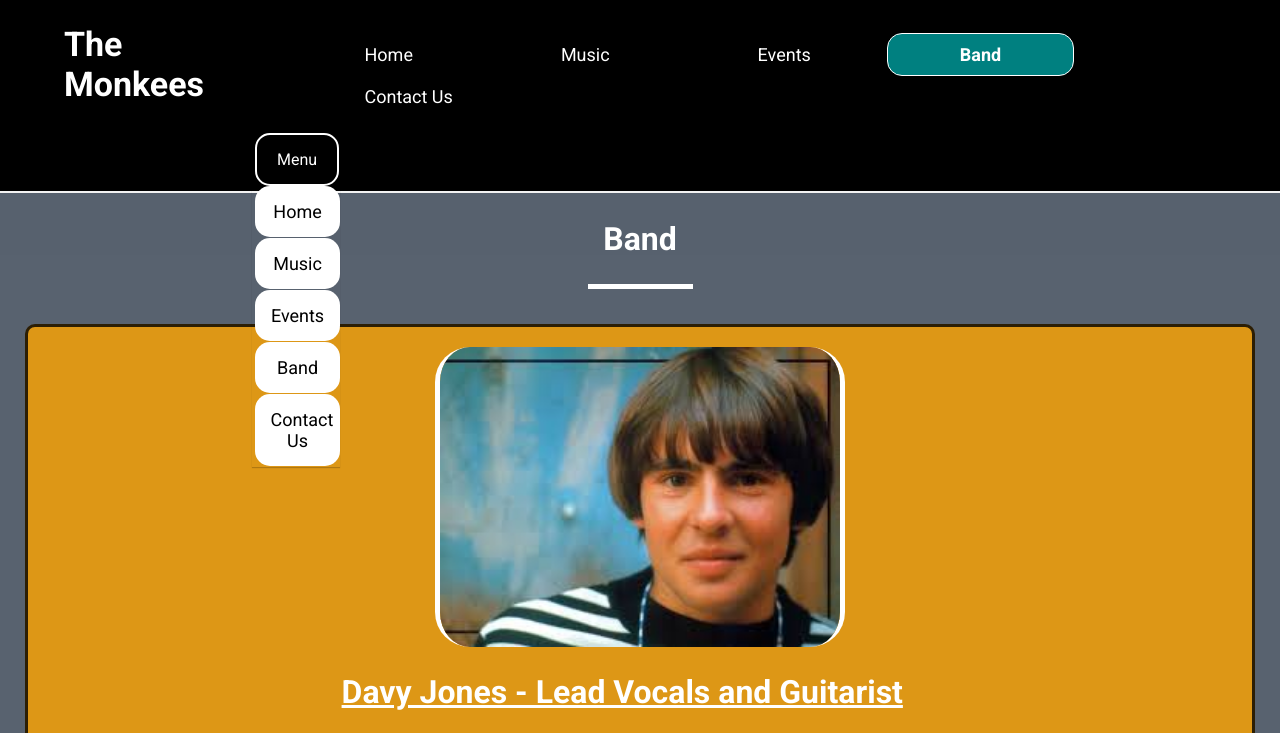
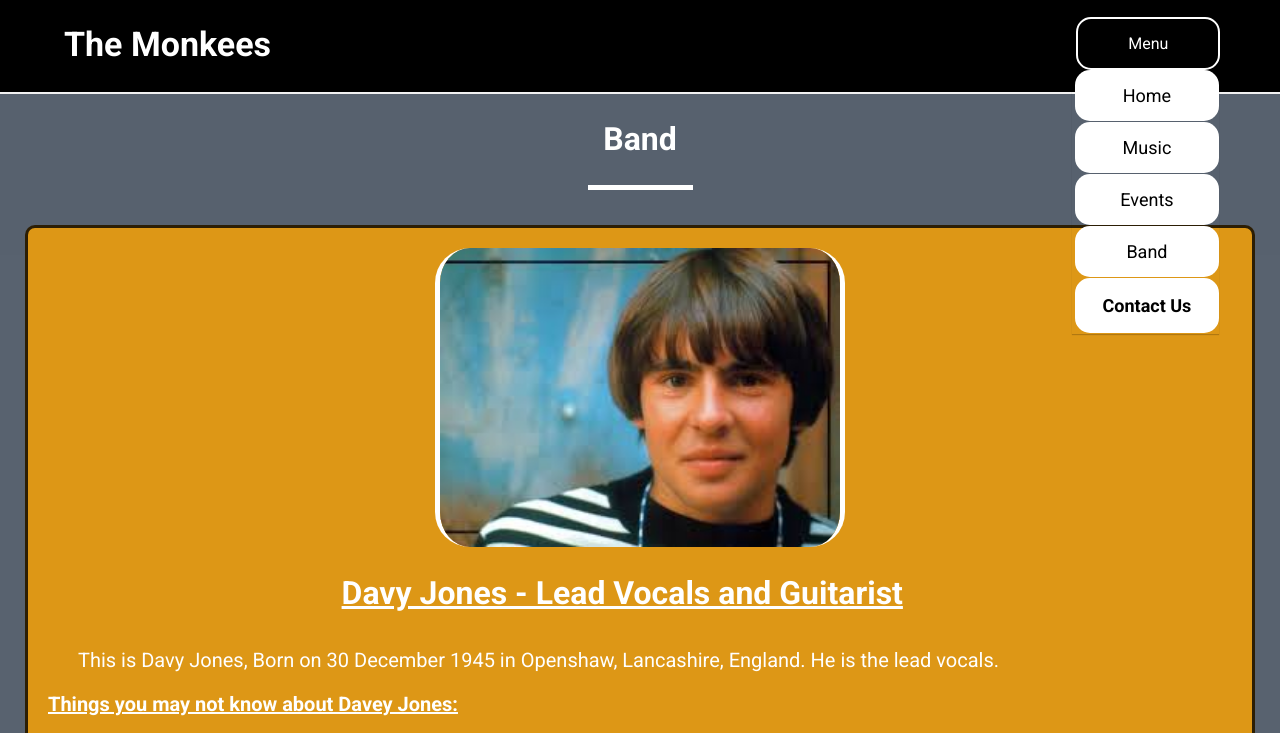
Before and after one commit to 99ron/stream1challenge, a plain HTML site: page Band.html in a window 1280 px wide. Both pictures are taken after a click on the label "Menu". Shown: the top 733 px of the page. Drawn offline with nearby package versions, Linux system fonts and the light colour scheme.

Commit message:
Restyled navbar- 1 menu list, 2 styles: DropDown and inline.

```diff
--- a/Band.html
+++ b/Band.html
@@ -35,24 +35,15 @@
                     </a>
                 </div>
                 <nav class="NavBar">
-                    <div class="NavBar_FM">
+                    <div class="NavBarMenu">
+                        <input type="checkbox" id="NavBarToggle">
+                        <label for="NavBarToggle">Menu</label>
                         <ul>
                             <li class="NavBar_Link"><a href="index.html">Home</a></li>
                             <li class="NavBar_Link"><a href="Music.html">Music</a></li>
                             <li class="NavBar_Link"><a href="Events.html">Events</a></li>
-                            <li class="NavBar_LinkSelected"><a href="Band.html">Band</a></li>
-                            <li class="NavBar_Link"><a href="Contact.html">Contact Us</a></li>
-                        </ul>
-                    </div>
-                    <div class="NavBar_SM">
-                        <input type="checkbox" id="NavBar_SM_CBToggle">
-                        <label for="NavBar_SM_CBToggle">Menu</label>
-                        <ul>
-                            <li class="NavBar_SMLink"><a href="index.html">Home</a></li>
-                            <li class="NavBar_SMLink"><a href="Music.html">Music</a></li>
-                            <li class="NavBar_SMLink"><a href="Events.html">Events</a></li>
-                            <li class="NavBar_SMLink"><a href="Band.html">Band</a></li>
-                            <li class="NavBar_SMLink"><a href="Contact.html">Contact Us</a></li>
+                            <li class="NavBar_Link"><a href="Band.html">Band</a></li>
+                            <li class="NavBar_LinkSelected"><a href="Contact.html">Contact Us</a></li>
                         </ul>
                     </div>
                 </nav>
--- a/assets/css/style.css
+++ b/assets/css/style.css
@@ -199,6 +199,18 @@ th {
 
 /*-------------------------------------Header*/
 
+/* Hides Checkbox when greater than 1330px's */
+
+.NavBarMenu Checkbox {
+  display:none;
+}
+
+/* This hides the checkbox icon */
+
+input[type=checkbox] {
+  display: none;
+}
+
 /* header container formatting */
 
 .Header_Container {
@@ -245,94 +257,6 @@ nav {
   font-size: large;
   border-radius: 15px;
   transition: background-color 0.5s ease-out;
-}
-
-.NavBar_SM {
-  display: none;
-}
-
-.NavBar_SM label:hover {
-  background-color: #ffa500;
-  transition: background-color 0.2s ease-in-out;
-}
-
-/* Click to expand button */
-
-.NavBar_SM label {
-  box-sizing: border-box;
-  display: inline-block;
-  width: 100%;
-  background-color: black;
-  border: solid white 2px;
-  padding: 15px 20px;
-  border-radius: 15px;
-  cursor: pointer;
-  text-align: center;
-  box-shadow: 0 1px 1px rgba(0, 0, 0, 0.2);
-  transition: background-color 0.2s ease-in-out;
-
-  -webkit-user-select: none;
-  -moz-user-select: none;
-  -ms-user-select: none;
-  user-select: none;
-}
-
-/*  The ul will have display:none by default */
-
-.NavBar_SM ul {
-  position: absolute;
-  list-style: none;
-  text-align: center;
-  width: 100%;
-  z-index: 1;
-  margin: 0;
-  padding: 0px 0px 0px 3px;
-  box-shadow: 0px 1px 1px rgba(0, 0, 0, 0.2);
-  display: none;
-}
-
-.NavBar_SM ul li {
-  padding: 15px;
-  display: block;
-  background-color: #fff;
-  color: Black;
-  margin-bottom: 1px;
-  cursor: pointer;
-}
-
-.NavBar_SM ul li:hover {
-  background-color: #ff9900;
-  color: #FFF;
-}
-
-.NavBar_SM ul li a {
-  color: inherit;
-  text-decoration: none;
-
-}
-
-/* This hides the checkbox icon */
-
-input[type=checkbox] {
-  display: none;
-}
-
-/* Hides the UL by default */
-
-.NavBar_SM ul {
-  display: none;
-}
-
-/* This shows the UL when checked. */
-
-.NavBar_SM input[type=checkbox]:checked~ul {
-  display: block;
-}
-
-@media only screen and (min-width: 1330px) {
-  .burger {
-    display:none;
-  }
 }
 
 /* On desktop/tablet device the buttons highlight and gain
@@ -624,9 +548,6 @@ input {
   margin-bottom: 25px;
 }
 
-.NavBar_FM {
-  margin-top: 10px;
-}
 
 /*-------------------------------------------------Footer*/
 
@@ -701,16 +622,106 @@ input {
   @media only screen and (max-width: 1330px) {
 
  /*--------------------Header media query */
- .NavBar_FM {
-  /*display: none;*/
+
+ /* Unhides Checkbox menu */
+
+ .NavBarMenu Checkbox{
+   display:block;
  }
 
- .NavBar_SM {
+.NavBarMenu label:hover {
+  background-color: #ffa500;
+  transition: background-color 0.2s ease-in-out;
+}
+
+/* Click to expand button */
+
+.NavBarMenu label {
+  box-sizing: border-box;
+  display: inline-block;
+  width: 100%;
+  background-color: black;
+  border: solid white 2px;
+  padding: 15px 50px;
+  border-radius: 15px;
+  cursor: pointer;
+  text-align: center;
+  box-shadow: 0 1px 1px rgba(0, 0, 0, 0.2);
+  transition: background-color 0.2s ease-in-out;
+
+  -webkit-user-select: none;
+  -moz-user-select: none;
+  -ms-user-select: none;
+  user-select: none;
+}
+
+/*  The ul will have display:none by default */
+
+.NavBarMenu ul {
+  position: absolute;
+  list-style: none;
+  text-align: center;
+  width: 100%;
+  z-index: 1;
+  margin: 0;
+  padding: 0px 0px 0px 3px;
+  box-shadow: 0px 1px 1px rgba(0, 0, 0, 0.2);
+  display: none;
+}
+
+.NavBarMenu ul li {
+  padding: 15px;
+  display: block;
+  background-color: #fff;
+  color: Black;
+  margin-bottom: 1px;
+  cursor: pointer;
+}
+
+.NavBarMenu ul li:hover {
+  background-color: #ff9900;
+  color: #FFF;
+}
+
+.NavBarMenu ul li a {
+  color: inherit;
+  text-decoration: none;
+}
+
+/* This shows the UL when checked. */
+
+.NavBarMenu [type=checkbox]:checked ~ ul {
+  display: block;
+}
+
+ .NavBarMenu {
   position: relative;
   display: inline-block;
   font-size: 16px;
   color: #FFF;
  }
+
+/* On phone menu highlights and gain a border when hovered*/
+
+.NavBar_Link:hover {
+  font-style: normal;
+  border: solid;
+  border-color: #ffffff;
+  border-width: 1px;
+  border-radius: 15px;
+  border: solid white 2px;
+  padding: 13px 15px;
+
+}
+
+.NavBar_LinkSelected {
+  font-weight: bolder;
+  border: solid;
+  border-width: 1px;
+  border-radius: 15px;
+  border: solid white 2px;
+  padding: 13px 15px;
+}
 
  .Header_Logo {
   font-size: 17px;
```
Also changed, not shown: Contact.html (+15 -20 lines), Events.html (+5 -14 lines), Music.html (+5 -14 lines), index.html (+9 -23 lines).
